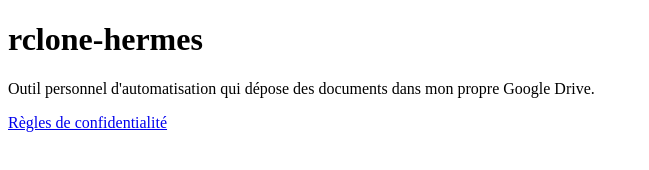
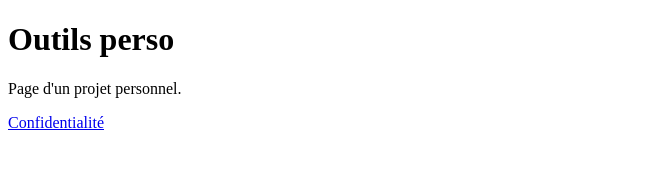
Before and after one commit to Flow5959/flow5959.github.io, a plain HTML site: page index.html in a window 1280 px wide. Shown: the whole page, without its empty margins (0-649 px from the left). Drawn offline with Linux system fonts and the light colour scheme.

Commit message:
Update index.html

```diff
--- a/index.html
+++ b/index.html
@@ -1,7 +1,7 @@
 <!DOCTYPE html>
-<html lang="fr"><head><meta charset="utf-8"><title>rclone-hermes</title></head>
+<html lang="fr"><head><meta charset="utf-8"><title>Outils perso</title></head>
 <body>
-<h1>rclone-hermes</h1>
-<p>Outil personnel d'automatisation qui dépose des documents dans mon propre Google Drive.</p>
-<p><a href="confidentialite.html">Règles de confidentialité</a></p>
+<h1>Outils perso</h1>
+<p>Page d'un projet personnel.</p>
+<p><a href="confidentialite.html">Confidentialité</a></p>
 </body></html>
```
